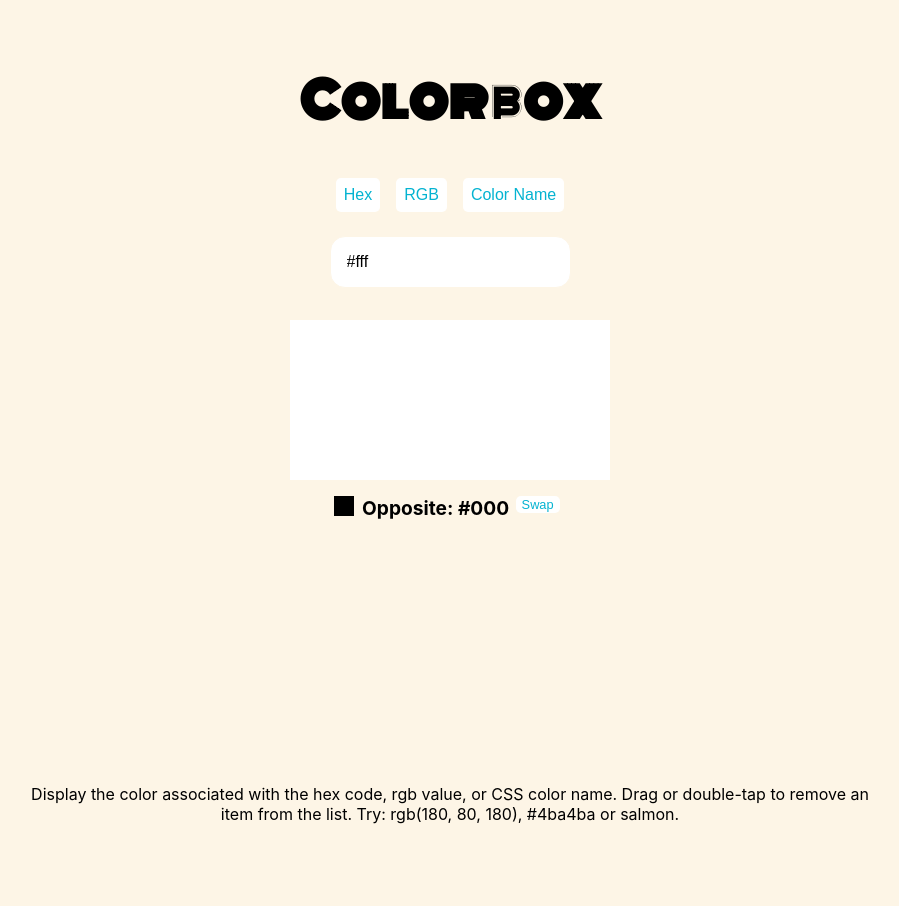
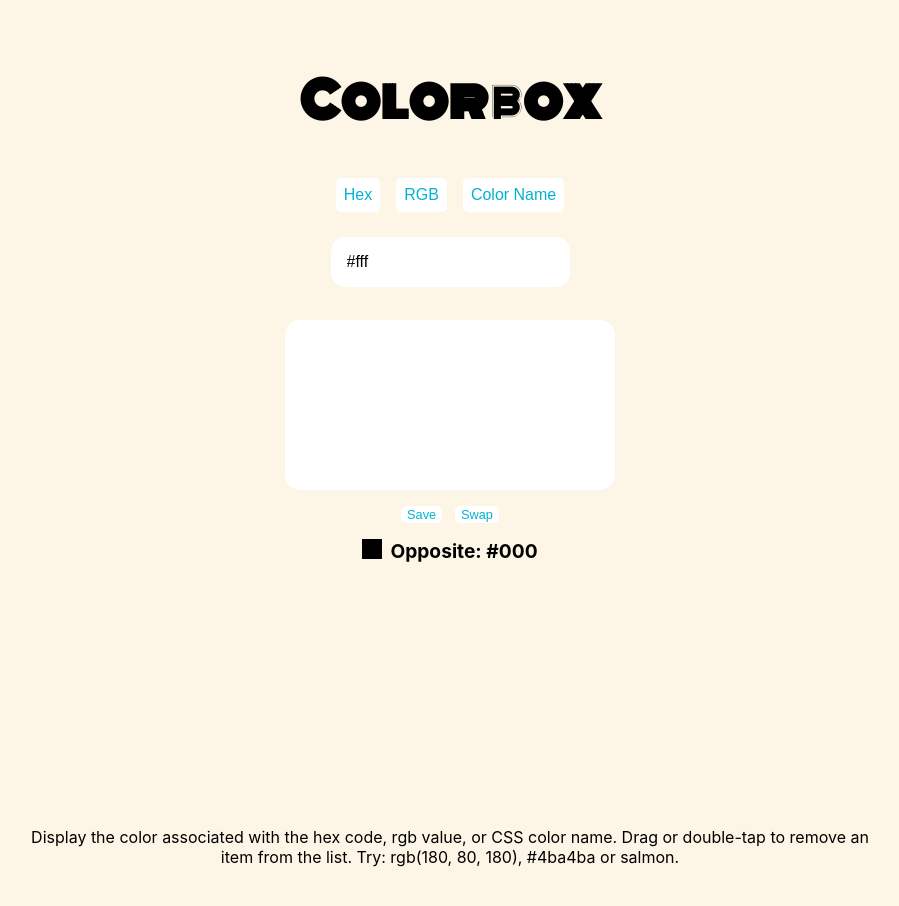
Before and after one commit to liztrenholme/colorbox, a React (Create React App) app: page / in a window 1280 px wide. Shown: the top 906 px of the page, without its empty margins (190-1089 px from the left). Built offline with nearby package versions, Linux system fonts and the light colour scheme.

Commit message:
cleaned up handleModeChange, styling for display, moved save and swap buttons

```diff
--- a/src/components/colorbox/colorbox.css
+++ b/src/components/colorbox/colorbox.css
@@ -12,6 +12,11 @@
     height: 15em;
     overflow: scroll;
     margin: 1em 0;
+}
+.btnBox {
+    display: flex;
+    flex-direction: row;
+    margin: 0 .5em 1em .5em;
 }
 .colorItem {
     display: flex;
@@ -50,7 +55,6 @@
     margin: .5em;
 }
 .swapBtn {
-    /* padding: .5em; */
     font-size: .8em;
     background-color: #fff;
     color: #04b3d1;
--- a/src/components/colorbox/index.js
+++ b/src/components/colorbox/index.js
@@ -12,7 +12,7 @@ class Colorbox extends Component {
       mode: ''
     }
     handleModeChange = (mode) => () => {
-      this.setState({ mode, color: '' });
+      this.setState({ mode, color: '', contrast: '' });
     }
     handleColorChange = (e) => {
       let { contrast } = this.state;
@@ -24,9 +24,11 @@ class Colorbox extends Component {
       }
       if (value.startsWith('rgb')) {
         mode = 'rgb';
+        contrast = '';
       }
       if (!value.startsWith('#') && !value.startsWith('rgb')) {
         mode = 'colorName';
+        contrast = '';
       }
       contrast = getContrastColor(e.target.value);
       this.setState({ color: value, contrast, mode });
@@ -90,13 +92,21 @@ class Colorbox extends Component {
             handleColorChange={this.handleColorChange}
             mode={mode}
           />
-          <Display color={color} saveColor={this.saveColor} />
+          <Display color={color} />
+          <div className='btnBox'>
+            <button className='swapBtn'
+              onClick={this.saveColor}>
+                  Save
+            </button>
+            {contrast ?
+              <button className='swapBtn' onClick={this.swapColors}>Swap</button> : null}
+          </div>
           {contrast ?
             <div style={{display: 'flex', flexDirection: 'row', height: '1em'}}>
               <div style={{backgroundColor: contrast, width: '20px', height: '20px', marginRight: '0.5em'}} />
               <span style={{fontSize: '1.2em', fontWeight: 'bold'}}>Opposite: {contrast}</span>
-              <button className='swapBtn' onClick={this.swapColors}>Swap</button>
             </div> : null}
+
           <div className='chosenBox'>
             {colorList && colorList.length ? colorList.map(i => {
               return(<div className='colorItem' key={i}
--- a/src/components/display/index.js
+++ b/src/components/display/index.js
@@ -3,30 +3,19 @@ import './display.css';
 import PropTypes from 'prop-types';
 
 class Display extends Component {
-    state = {
-      buttonVisible: false
-    }
-    showButton = () => this.setState({buttonVisible: true})
-    hideButton = () => this.setState({buttonVisible: false})
   render() {
     return (
       <div className='display'>
-          <div style={{width: '20em', height: '10em', backgroundColor: this.props.color}}
-            onMouseOver={this.showButton}
+        <div style={{width: '20em', height: '10em', backgroundColor: this.props.color,
+          border: '5px solid #fff', borderRadius: '15px'}}
         />
-          {this.state.buttonVisible
-            ? <button className='btn'
-              onClick={this.props.saveColor}>
-                  Save
-            </button> : null}
       </div>
     );
   }
 }
 
 Display.propTypes = {
-  color: PropTypes.string,
-  saveColor: PropTypes.func
+  color: PropTypes.string
 };
 
 export default Display;
```
Lines whose indentation alone changed are shown as unchanged.
